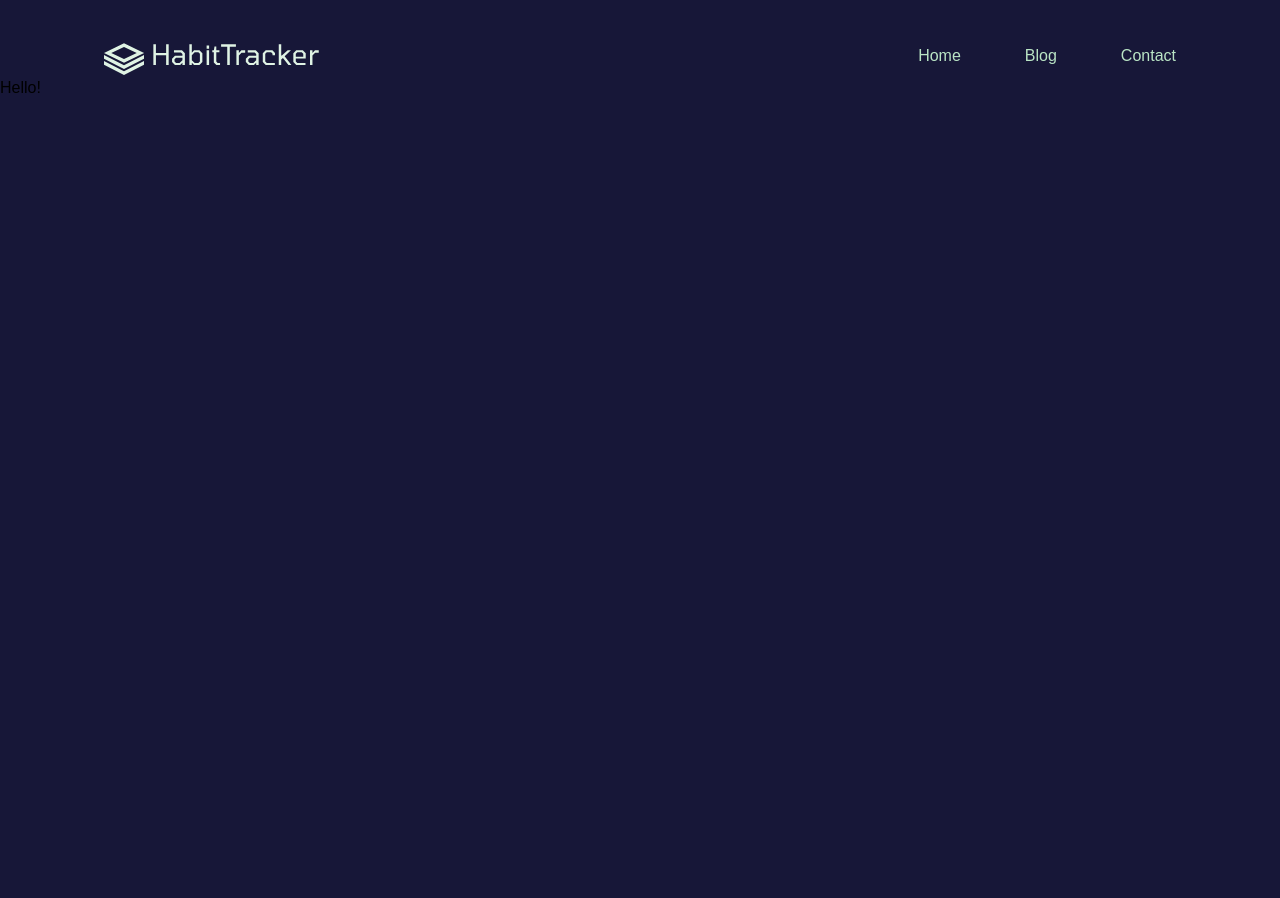
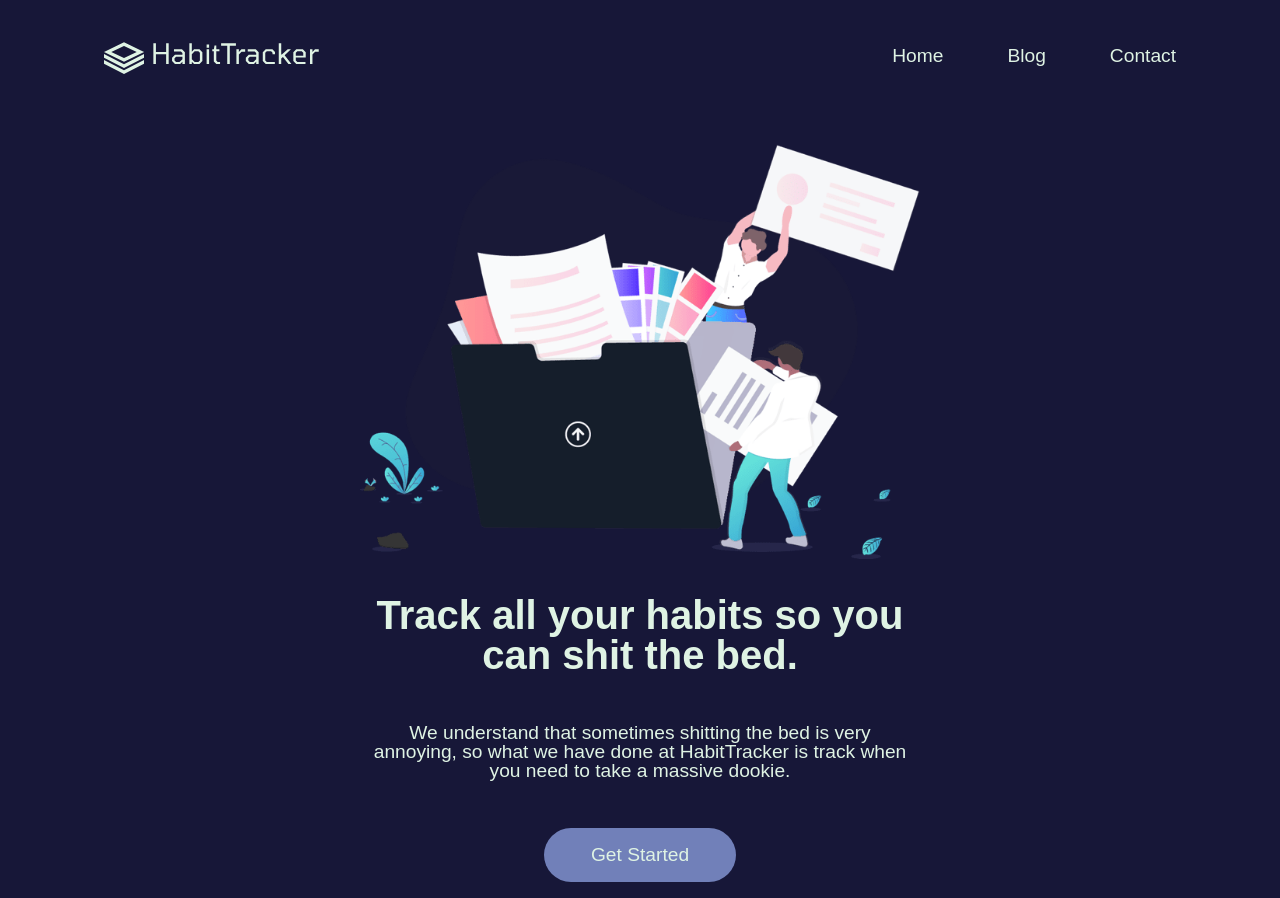
Before and after one commit to bayl0n/daily-habit-tracker, a React (Create React App) app in the folder client/: page / in a window 1280 px wide. Before the commit the page ends 800 px from the top, so only its background shows below. Built offline with nearby package versions, Linux system fonts and the light colour scheme; the HTML template or start-up script is replaced by a standard one.

Commit message:
Created button and adjusted sass structure

```diff
--- a/client/src/App.js
+++ b/client/src/App.js
@@ -3,6 +3,8 @@ import Navbar from './components/Navbar';
 import NavItem from './components/NavItem';
 import NavFill from './components/NavFill';
 import NavLogo from './components/NavLogo';
+
+import IntroImg from './icons/illustration-intro.png'
 
 function App() {
   return (
@@ -23,8 +25,13 @@ function App() {
         </NavItem>
       </Navbar>
 
-      <main>
-        Hello!
+      <main className="intro-main">
+        <section className="intro-img-container">
+          <img src={IntroImg} className="intro-img" />
+          <h1>Track all your habits so you can shit the bed.</h1>
+          <p>We understand that sometimes shitting the bed is very annoying, so what we have done at HabitTracker is track when you need to take a massive dookie.</p>
+          <button className="secondary-btn">Get Started</button>
+        </section>
       </main>
     </div>
   );
--- a/client/src/styles/_components.scss
+++ b/client/src/styles/_components.scss
@@ -23,11 +23,12 @@
 }
 
 .navlink {
-    color: darken($primary-light, 10%);
+    color: $primary-light;
     text-decoration: none;
+    transition: color 0.2s ease-out;
     &:hover {
-        text-decoration: underline;
-        color: $primary-light;
+        // text-decoration: underline;
+        color: darken($primary-light, 10%);
     }
 }
 
--- /dev/null
+++ b/client/src/styles/_elements.scss
@@ -0,0 +1,47 @@
+/* ELEMENTS */
+body {
+    background-color: $primary-background;
+    font-family: $font-stack;
+}
+
+h1 {
+    @include text;
+    font-weight: bold;
+    font-size: 2.5rem;
+}
+
+p {
+    @include text;
+}
+
+
+/* CLASSES */
+.fill {
+    width: 100%;
+}
+
+.intro-main {
+    // background-color: $primary-dark;
+    width: 100%;
+    max-width: 600px;
+    margin: 0 auto;
+}
+
+.intro-img-container {
+    margin-top: 4rem;
+    text-align: center;
+}
+
+.intro-img {
+    width: 560px;
+}
+
+.primary-btn {
+    @include btn($primary-dark);
+    width: 12rem;
+}
+
+.secondary-btn {
+    @include btn($secondary-dark);
+    width: 12rem;
+}
--- a/client/src/styles/_globals.scss
+++ b/client/src/styles/_globals.scss
@@ -1,3 +1,4 @@
+/* VARIABLES */
 $font-stack: Arial, Helvetica, sans-serif;
 $primary-light: #DFF3E4;
 $primary-dark: #3423A6;
@@ -6,11 +7,8 @@ $secondary-dark: #7180B9;
 $primary-background: #171738;
 $secondary-background: #2E1760;
 
+$font-size-default: 1.2rem;
+
 body {
-    background-color: $primary-background;
-    font-family: $font-stack;
+    font-size: $font-size-default;
 }
-
-.fill {
-    width: 100%;
-}
--- a/client/src/styles/style.scss
+++ b/client/src/styles/style.scss
@@ -1,3 +1,6 @@
 @import 'reset';
 @import 'globals';
+@import 'mixins';
+
+@import 'elements';
 @import 'components';
```
Also changed, not shown: client/src/styles/_mixins.scss (added, +21 -0 lines), client/src/styles/style.css (+1 -1 lines), client/src/icons/illustration-intro.png (added).
